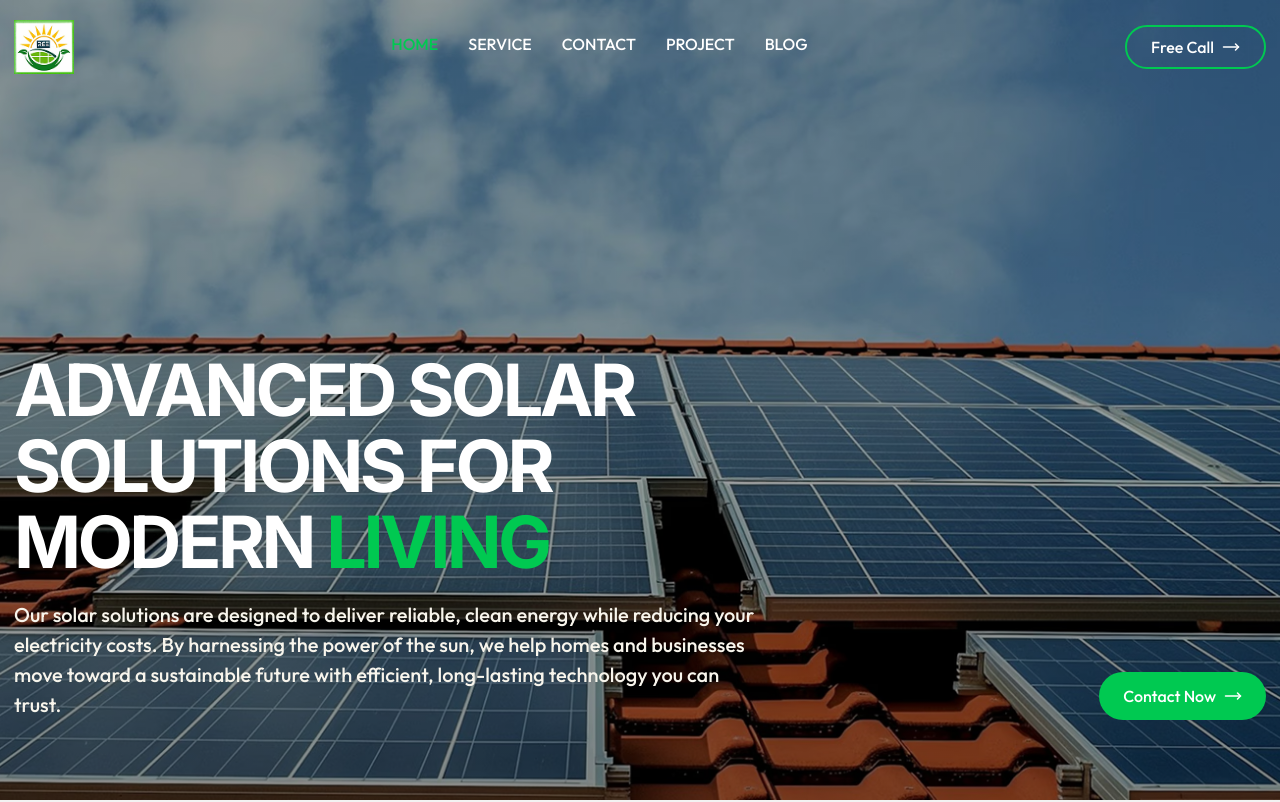
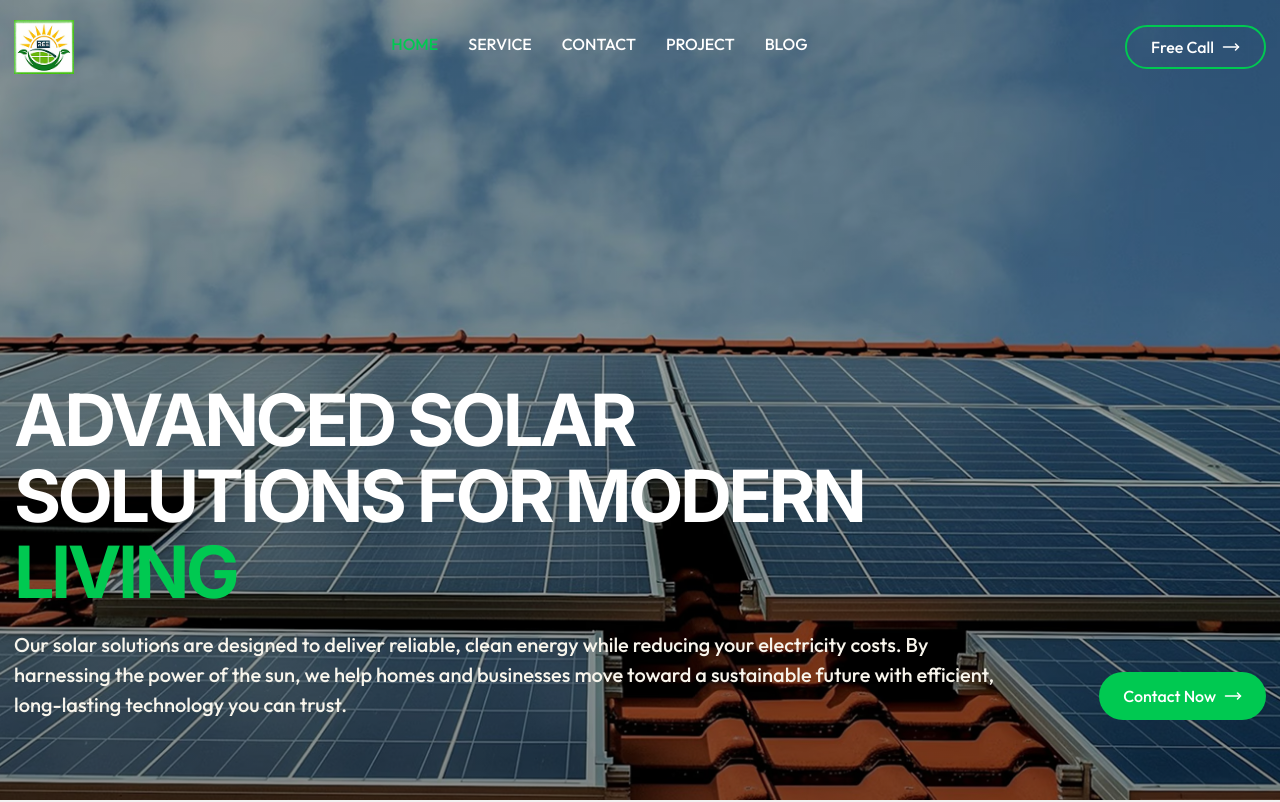
Before and after one commit to Raktim-b/solar-solutions-website, a React (Vite) app: page / in a window 1280 px wide. Shown: the top 802 px of the page. Built offline with nearby package versions, Linux system fonts and the light colour scheme; some icons are missing.

Commit message:
lenis remove

```diff
--- a/src/Pages/Home/Banner.jsx
+++ b/src/Pages/Home/Banner.jsx
@@ -27,7 +27,7 @@ const Banner = () => {
     <section className="banner-sec sticky top-0 min-h-screen flex items-center sm:items-end pb-0 sm:pb-20 z-8">
       <Container>
         <div className="grid lg:grid-cols-[1fr_auto] items-end gap-7.5 mt=0 lg:mt-20">
-          <div className="max-w-187.5 banner-cntn">
+          <div className="max-w-250 banner-cntn">
             <MainTitle
               className="text-white"
               maintitle={
```
